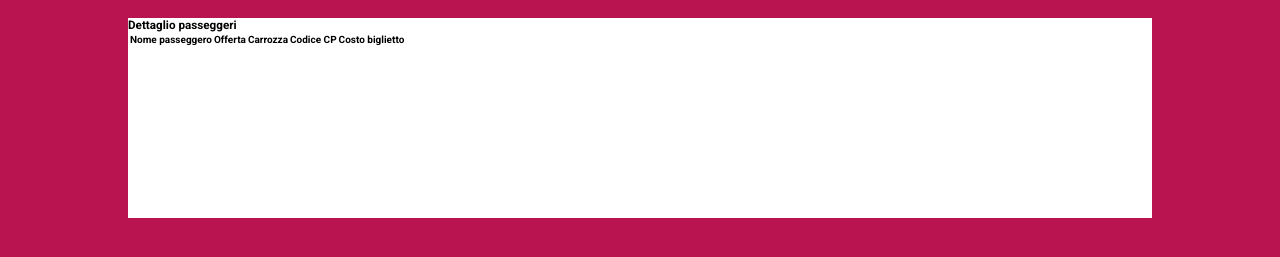
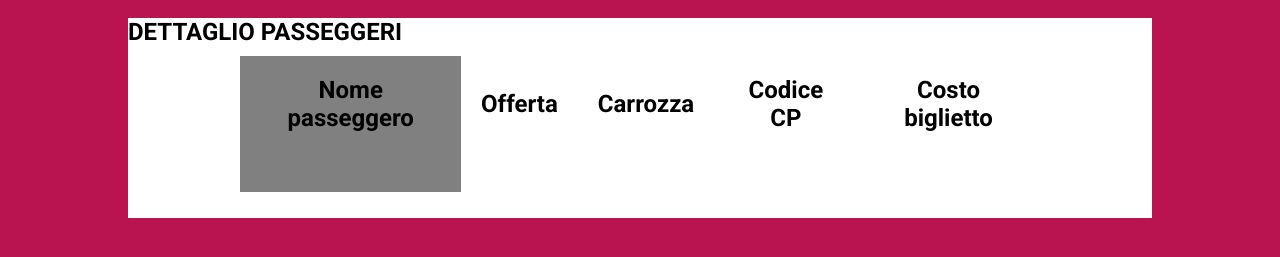
Before and after one commit to Geeogee/js-biglietto-treno-form-megapro, a plain HTML site: page index.html in a window 1280 px wide. Shown: the part 287-544 px from the top of the page. Drawn offline with Linux system fonts and the light colour scheme.

Commit message:
Added CSS

```diff
--- a/css/main.css
+++ b/css/main.css
@@ -61,3 +61,28 @@ h2 {
     height: 200px;
     width: 80%;
 }
+
+h3 {
+    text-transform: uppercase;
+    font-size: 1.5rem;
+}
+
+table {
+    border-spacing: 0;
+    padding: 10px;
+    font-size: 1.5rem;
+    width: 80%;
+    margin: 0 auto;
+}
+
+table td, table th {
+    padding: 20px;
+}
+
+table td:first-child, table th:first-child {
+    background-color: grey;
+}
+
+#errors {
+    font-size: 1.5rem;
+}
--- a/js/script.js
+++ b/js/script.js
@@ -30,7 +30,7 @@ generateBtn.addEventListener("click", function() {
         } else if (errors[i] == 1) {
             errorsDiv.innerHTML += "Il campo <strong> Distanza </strong> non &egrave stato correttamente compilato! <br>"
         } else {
-            errorsDiv.innerHTML += "Il campo <strong> et&agrave; </strong> non &egrave; stato correttamente compilato! <br>"
+            errorsDiv.innerHTML += "Il campo <strong> Et&agrave; </strong> non &egrave; stato correttamente compilato! <br>"
         }
     }
 
```
